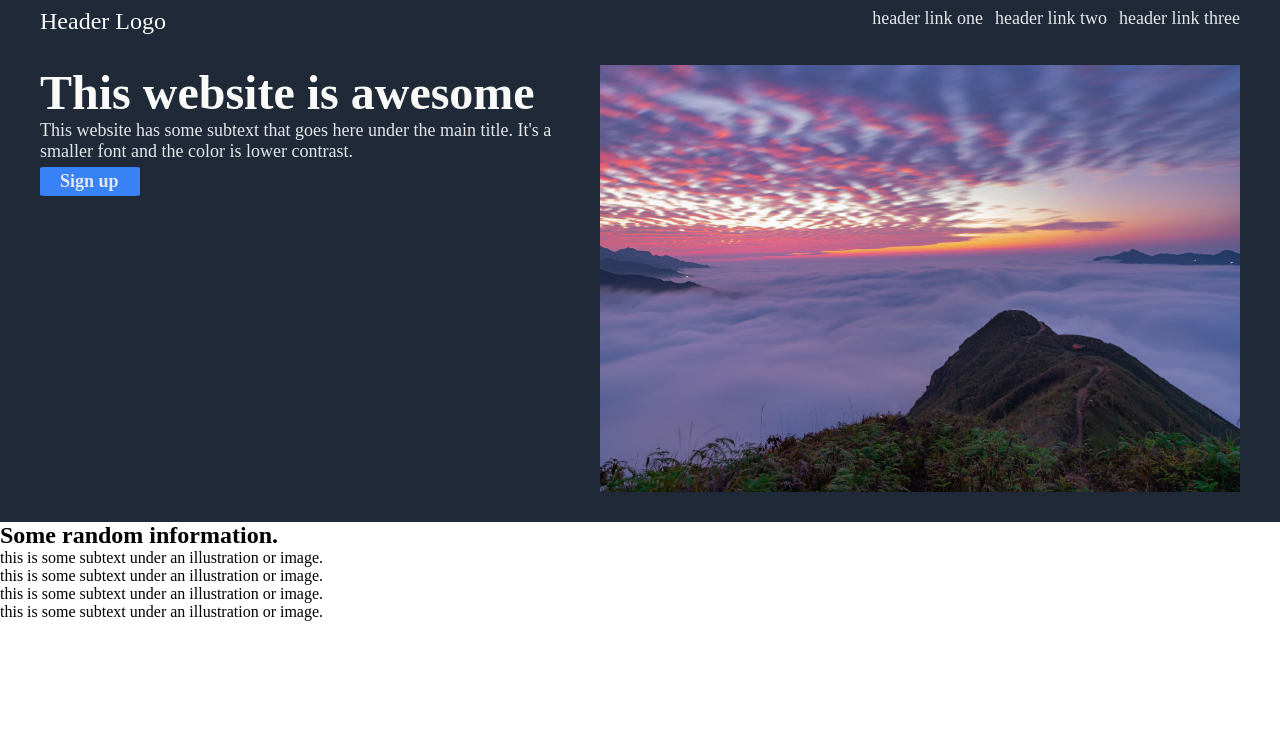
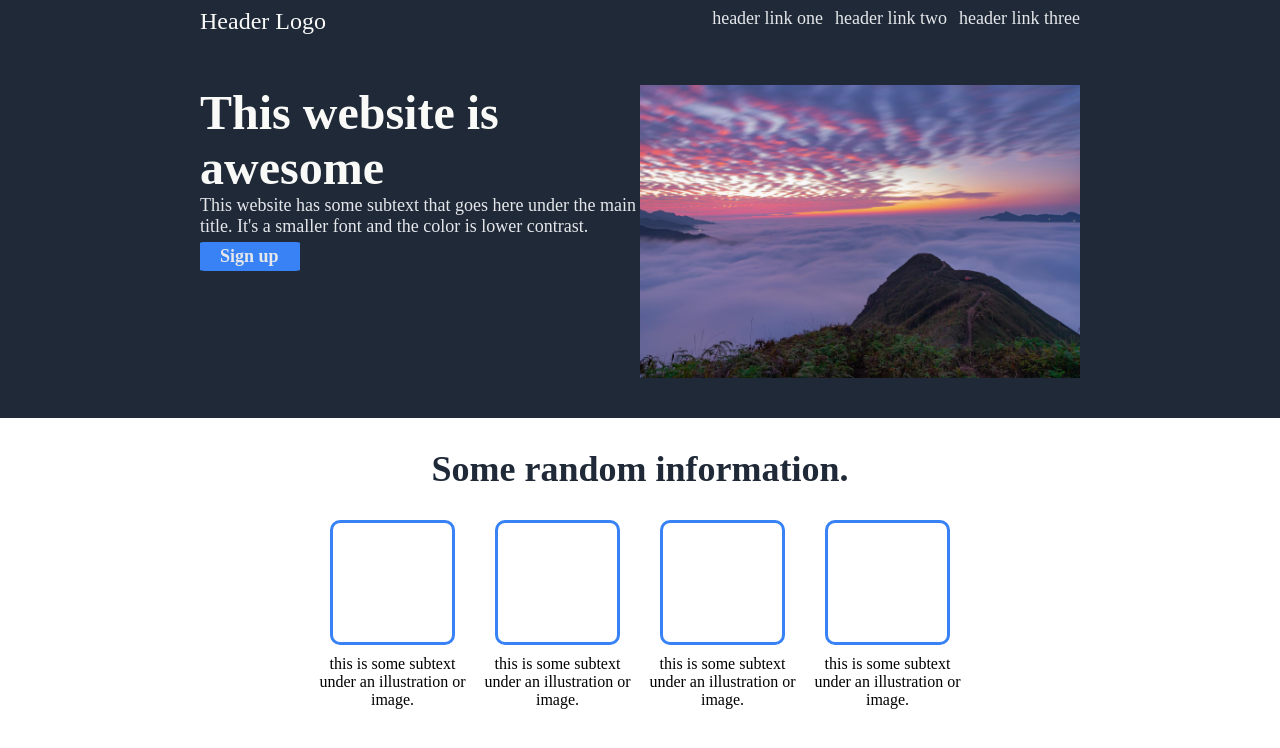
Before and after one commit to teddymc-codes/landing_page, a plain HTML site: page index.html in a window 1280 px wide. Drawn offline with Linux system fonts and the light colour scheme.

Commit message:
Add styles to the information section

```diff
--- a/style.css
+++ b/style.css
@@ -7,8 +7,8 @@
     background-color: #1f2937;
     display: flex;
     flex-flow: column wrap;
-    padding: 8px 40px 30px 40px;
-    gap: 30px;
+    padding: 8px 200px 40px 200px;
+    gap: 50px;
 }
 
 nav {
@@ -63,5 +63,46 @@ nav a {
 }
 
 img {
-    width: 50vw;
+    width: 50%;
 }
+
+#info {
+    display: flex;
+    flex-direction: column;
+    align-items: center;
+    padding: 10px;
+    gap: 10px;
+}
+
+#info h2 {
+    color: #1f2937;
+    font-size: 36px;
+    font-weight: bolder;
+    margin: 20px;
+}
+
+#images {
+    display: flex;
+    justify-content: space-around;
+    margin: 0 300px 50px 300px;
+}
+
+
+
+#images div {
+    display: flex;
+    flex-direction: column;
+    align-items: center;
+}
+
+#images div div {
+    width: 125px;
+    height: 125px;
+    border: 3px solid #3882f6;
+    border-radius: 10px;
+    margin-bottom: 10px;
+}
+
+#images div p {
+    text-align: center;
+}
```
